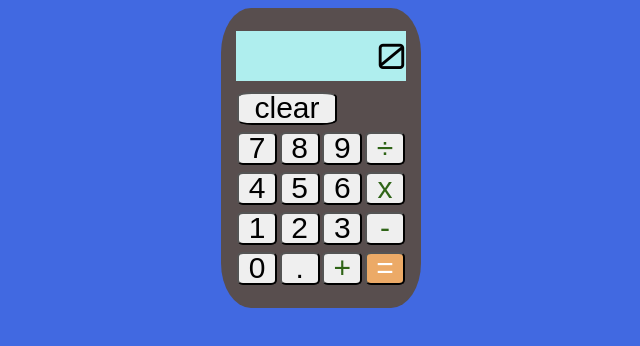
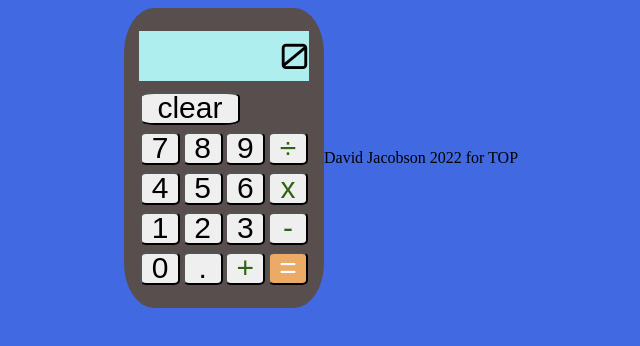
Before and after one commit to DJacobson17/Calculator, a plain HTML site: page index.html in a window 1280 px wide. Shown: the whole page, without its empty margins (319-959 px from the left). Drawn offline with Linux system fonts and the light colour scheme.

Commit message:
added footer

```diff
--- a/index.html
+++ b/index.html
@@ -45,4 +45,5 @@
 
 </body>
 <script src="script.js"></script>
+<footer>David Jacobson 2022 for TOP</footer>
 </html>
```
